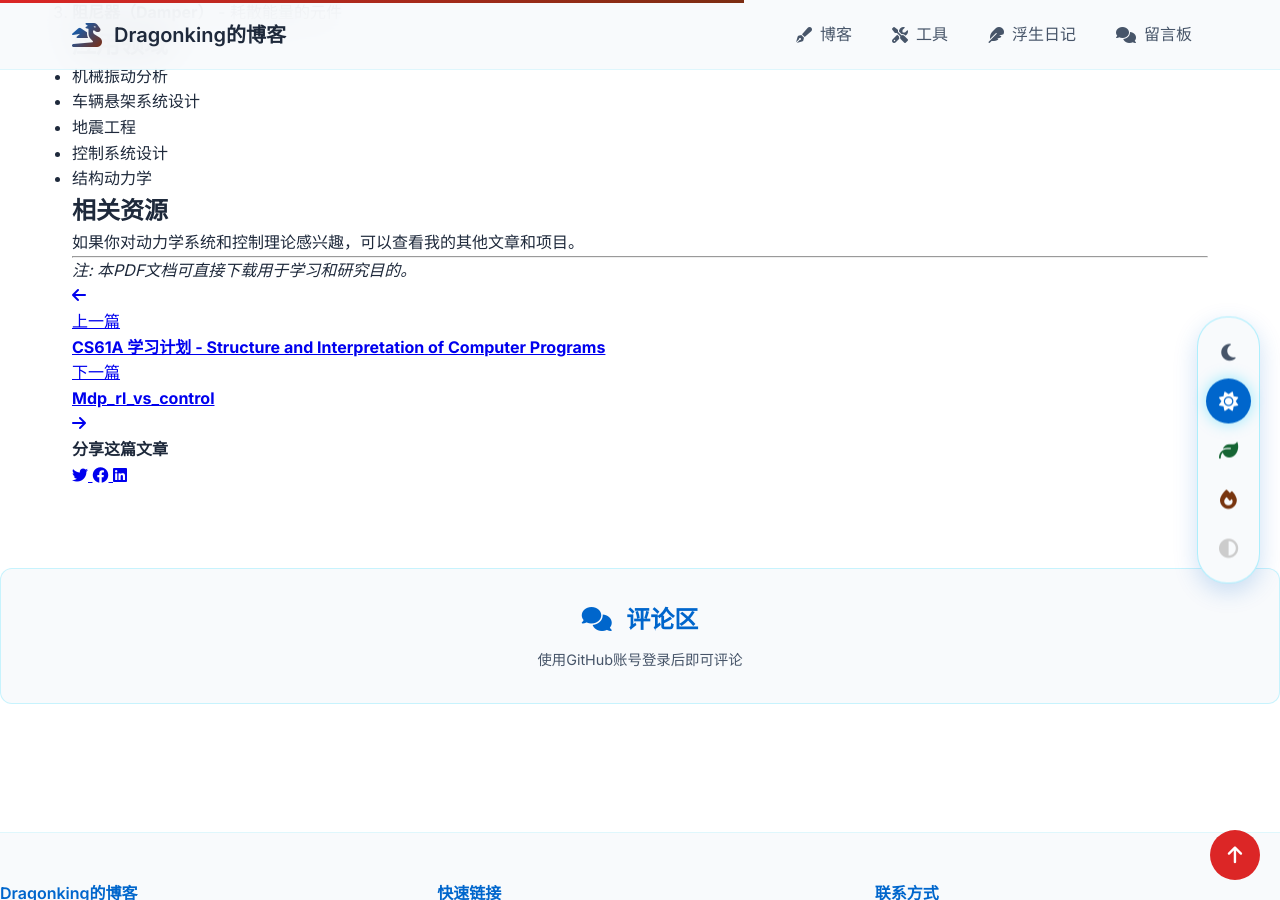
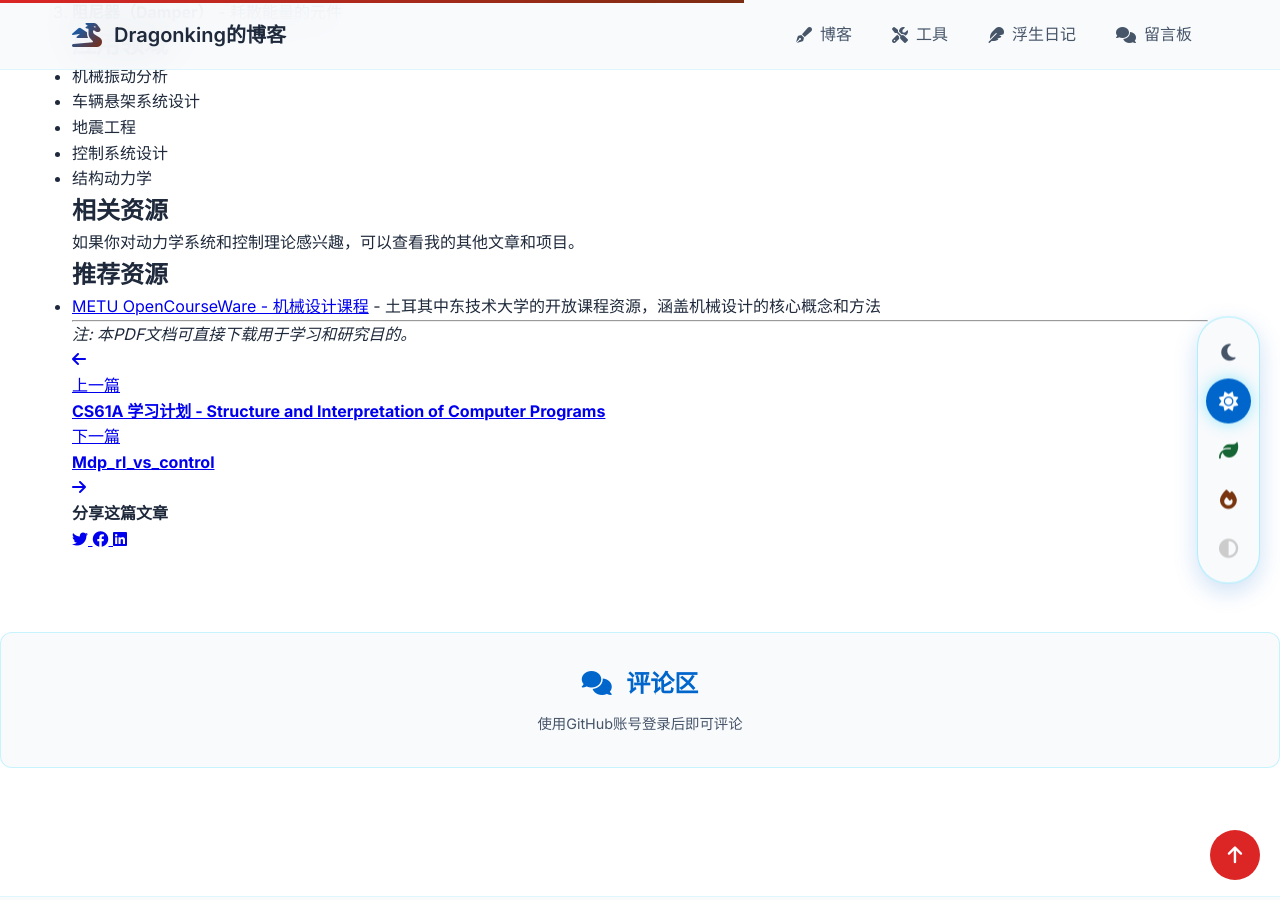
Before and after one commit to DragonKingwhd/dragonkingwhd.github.io, a Jekyll site: the page built from _posts/2025-10-25-mass-spring-damper-systems.md, in a window 1280 px wide and 900 px high, scrolled down 454 px. Built offline with Jekyll 4.4.1, drawn with Linux system fonts in a browser that asks for light colours; comment, search, counter and statistics services are not loaded; some of the changed lines change nothing that is shown.

Commit message:
更新留言方式

```diff
--- a/_includes/gitalk.html
+++ b/_includes/gitalk.html
@@ -9,23 +9,117 @@
 <script>
 document.addEventListener('DOMContentLoaded', function() {
     if (typeof Gitalk !== 'undefined') {
-        // 生成一个安全的、长度不超过50字符的唯一ID
-        var pageId = (function() {
-            var url = location.pathname;
-            // 移除首尾斜杠
-            url = url.replace(/^\/|\/$/g, '');
-            // 如果ID太长，使用hash
-            if (url.length > 50) {
-                var hash = 0;
-                for (var i = 0; i < url.length; i++) {
-                    var char = url.charCodeAt(i);
-                    hash = ((hash << 5) - hash) + char;
-                    hash = hash & hash; // Convert to 32bit integer
-                }
-                url = 'page-' + Math.abs(hash);
+        // 使用MD5哈希生成稳定且短的ID（GitHub label限制50字符）
+        function md5(string) {
+            function md5cycle(x, k) {
+                var a = x[0], b = x[1], c = x[2], d = x[3];
+                a = ff(a, b, c, d, k[0], 7, -680876936);
+                d = ff(d, a, b, c, k[1], 12, -389564586);
+                c = ff(c, d, a, b, k[2], 17, 606105819);
+                b = ff(b, c, d, a, k[3], 22, -1044525330);
+                a = ff(a, b, c, d, k[4], 7, -176418897);
+                d = ff(d, a, b, c, k[5], 12, 1200080426);
+                c = ff(c, d, a, b, k[6], 17, -1473231341);
+                b = ff(b, c, d, a, k[7], 22, -45705983);
+                a = ff(a, b, c, d, k[8], 7, 1770035416);
+                d = ff(d, a, b, c, k[9], 12, -1958414417);
+                c = ff(c, d, a, b, k[10], 17, -42063);
+                b = ff(b, c, d, a, k[11], 22, -1990404162);
+                a = ff(a, b, c, d, k[12], 7, 1804603682);
+                d = ff(d, a, b, c, k[13], 12, -40341101);
+                c = ff(c, d, a, b, k[14], 17, -1502002290);
+                b = ff(b, c, d, a, k[15], 22, 1236535329);
+                a = gg(a, b, c, d, k[1], 5, -165796510);
+                d = gg(d, a, b, c, k[6], 9, -1069501632);
+                c = gg(c, d, a, b, k[11], 14, 643717713);
+                b = gg(b, c, d, a, k[0], 20, -373897302);
+                a = gg(a, b, c, d, k[5], 5, -701558691);
+                d = gg(d, a, b, c, k[10], 9, 38016083);
+                c = gg(c, d, a, b, k[15], 14, -660478335);
+                b = gg(b, c, d, a, k[4], 20, -405537848);
+                a = gg(a, b, c, d, k[9], 5, 568446438);
+                d = gg(d, a, b, c, k[14], 9, -1019803690);
+                c = gg(c, d, a, b, k[3], 14, -187363961);
+                b = gg(b, c, d, a, k[8], 20, 1163531501);
+                a = gg(a, b, c, d, k[13], 5, -1444681467);
+                d = gg(d, a, b, c, k[2], 9, -51403784);
+                c = gg(c, d, a, b, k[7], 14, 1735328473);
+                b = gg(b, c, d, a, k[12], 20, -1926607734);
+                a = hh(a, b, c, d, k[5], 4, -378558);
+                d = hh(d, a, b, c, k[8], 11, -2022574463);
+                c = hh(c, d, a, b, k[11], 16, 1839030562);
+                b = hh(b, c, d, a, k[14], 23, -35309556);
+                a = hh(a, b, c, d, k[1], 4, -1530992060);
+                d = hh(d, a, b, c, k[4], 11, 1272893353);
+                c = hh(c, d, a, b, k[7], 16, -155497632);
+                b = hh(b, c, d, a, k[10], 23, -1094730640);
+                a = hh(a, b, c, d, k[13], 4, 681279174);
+                d = hh(d, a, b, c, k[0], 11, -358537222);
+                c = hh(c, d, a, b, k[3], 16, -722521979);
+                b = hh(b, c, d, a, k[6], 23, 76029189);
+                a = hh(a, b, c, d, k[9], 4, -640364487);
+                d = hh(d, a, b, c, k[12], 11, -421815835);
+                c = hh(c, d, a, b, k[15], 16, 530742520);
+                b = hh(b, c, d, a, k[2], 23, -995338651);
+                a = ii(a, b, c, d, k[0], 6, -198630844);
+                d = ii(d, a, b, c, k[7], 10, 1126891415);
+                c = ii(c, d, a, b, k[14], 15, -1416354905);
+                b = ii(b, c, d, a, k[5], 21, -57434055);
+                a = ii(a, b, c, d, k[12], 6, 1700485571);
+                d = ii(d, a, b, c, k[3], 10, -1894986606);
+                c = ii(c, d, a, b, k[10], 15, -1051523);
+                b = ii(b, c, d, a, k[1], 21, -2054922799);
+                a = ii(a, b, c, d, k[8], 6, 1873313359);
+                d = ii(d, a, b, c, k[15], 10, -30611744);
+                c = ii(c, d, a, b, k[6], 15, -1560198380);
+                b = ii(b, c, d, a, k[13], 21, 1309151649);
+                a = ii(a, b, c, d, k[4], 6, -145523070);
+                d = ii(d, a, b, c, k[11], 10, -1120210379);
+                c = ii(c, d, a, b, k[2], 15, 718787259);
+                b = ii(b, c, d, a, k[9], 21, -343485551);
+                x[0] = add32(a, x[0]);
+                x[1] = add32(b, x[1]);
+                x[2] = add32(c, x[2]);
+                x[3] = add32(d, x[3]);
             }
-            return url || 'home';
-        })();
+            function cmn(q, a, b, x, s, t) {
+                a = add32(add32(a, q), add32(x, t));
+                return add32((a << s) | (a >>> (32 - s)), b);
+            }
+            function ff(a, b, c, d, x, s, t) { return cmn((b & c) | ((~b) & d), a, b, x, s, t); }
+            function gg(a, b, c, d, x, s, t) { return cmn((b & d) | (c & (~d)), a, b, x, s, t); }
+            function hh(a, b, c, d, x, s, t) { return cmn(b ^ c ^ d, a, b, x, s, t); }
+            function ii(a, b, c, d, x, s, t) { return cmn(c ^ (b | (~d)), a, b, x, s, t); }
+            function md51(s) {
+                var n = s.length, state = [1732584193, -271733879, -1732584194, 271733878], i;
+                for (i = 64; i <= s.length; i += 64) { md5cycle(state, md5blk(s.substring(i - 64, i))); }
+                s = s.substring(i - 64);
+                var tail = [0,0,0,0,0,0,0,0,0,0,0,0,0,0,0,0];
+                for (i = 0; i < s.length; i++) tail[i >> 2] |= s.charCodeAt(i) << ((i % 4) << 3);
+                tail[i >> 2] |= 0x80 << ((i % 4) << 3);
+                if (i > 55) { md5cycle(state, tail); tail = [0,0,0,0,0,0,0,0,0,0,0,0,0,0,0,0]; }
+                tail[14] = n * 8;
+                md5cycle(state, tail);
+                return state;
+            }
+            function md5blk(s) {
+                var md5blks = [], i;
+                for (i = 0; i < 64; i += 4) { md5blks[i >> 2] = s.charCodeAt(i) + (s.charCodeAt(i+1) << 8) + (s.charCodeAt(i+2) << 16) + (s.charCodeAt(i+3) << 24); }
+                return md5blks;
+            }
+            var hex_chr = '0123456789abcdef'.split('');
+            function rhex(n) {
+                var s = '', j = 0;
+                for (; j < 4; j++) s += hex_chr[(n >> (j * 8 + 4)) & 0x0F] + hex_chr[(n >> (j * 8)) & 0x0F];
+                return s;
+            }
+            function hex(x) { for (var i = 0; i < x.length; i++) x[i] = rhex(x[i]); return x.join(''); }
+            function add32(a, b) { return (a + b) & 0xFFFFFFFF; }
+            return hex(md51(string));
+        }
+
+        // 生成稳定的页面ID（32字符MD5哈希）
+        var pageId = md5(location.pathname);
 
         var gitalk = new Gitalk({
             clientID: '{{ site.gitalk.clientID }}',
@@ -33,12 +127,12 @@
             repo: '{{ site.gitalk.repo }}',
             owner: '{{ site.gitalk.owner }}',
             admin: {{ site.gitalk.admin | jsonify }},
-            id: pageId,                 // 使用优化后的ID
-            distractionFreeMode: false, // 类似Facebook的无干扰模式
+            id: pageId,                 // 使用MD5哈希作为唯一ID（32字符，不超过50）
+            distractionFreeMode: false,
             title: '{{ page.title | default: site.title }}',
-            body: '评论页面：{{ page.url | absolute_url }}',
+            body: '评论页面：' + location.href,
             createIssueManually: false,
-            labels: ['Gitalk', 'Comment']
+            labels: ['Gitalk']
         });
         gitalk.render('gitalk-container');
     }
--- a/_posts/2025-10-25-mass-spring-damper-systems.md
+++ b/_posts/2025-10-25-mass-spring-damper-systems.md
@@ -39,6 +39,10 @@
 
 如果你对动力学系统和控制理论感兴趣，可以查看我的其他文章和项目。
 
+## 推荐资源
+
+- [METU OpenCourseWare - 机械设计课程](https://ocw.metu.edu.tr/mod/resource/view.php?id=2094) - 土耳其中东技术大学的开放课程资源，涵盖机械设计的核心概念和方法
+
 ---
 
 *注: 本PDF文档可直接下载用于学习和研究目的。*
```
Also changed, not shown: .claude/settings.local.json.
